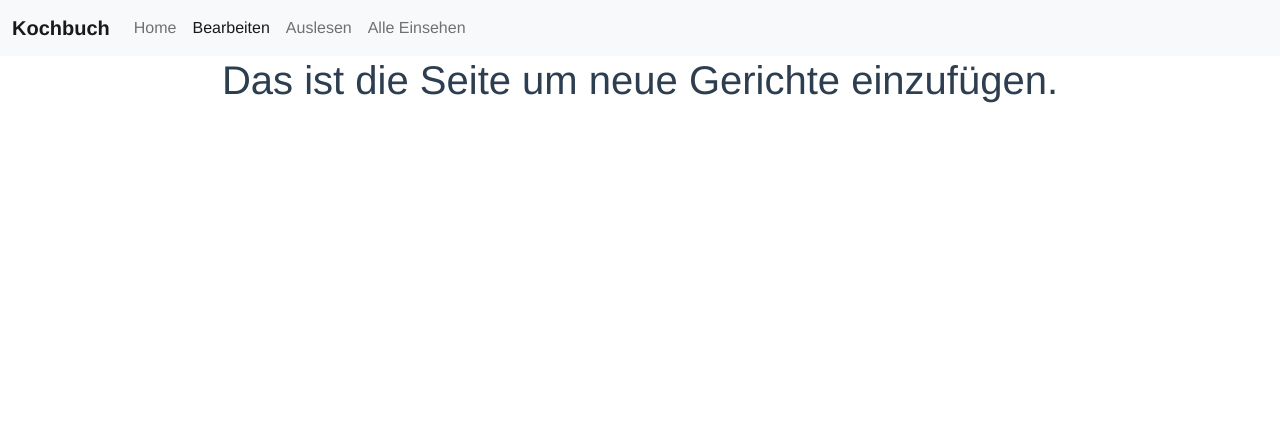
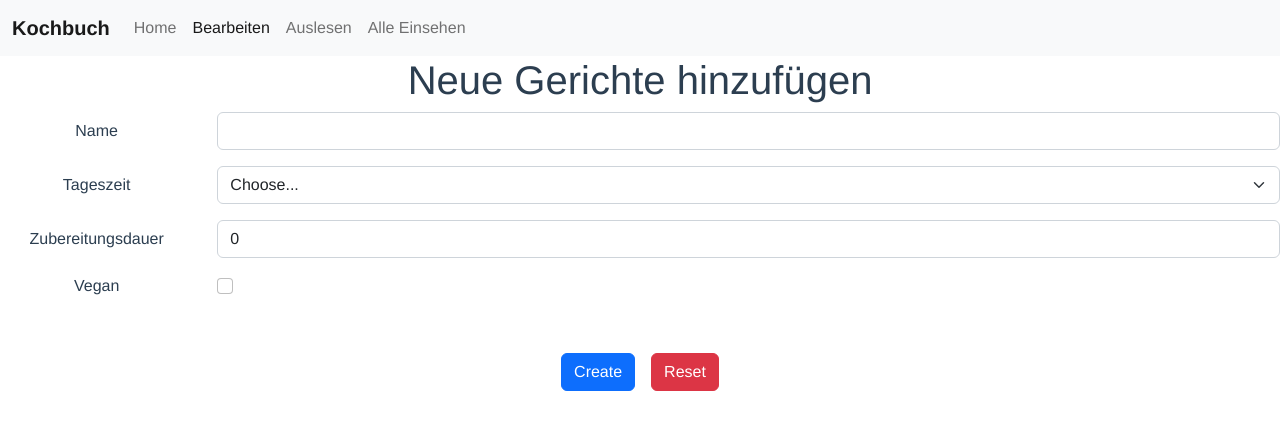
Before and after one commit to Miroslaw-Keil/WebTech_Projekt_Frontend, a Vue app: page /bearbeiten in a window 1280 px wide. Shown: the top 430 px of the page. Built offline with nearby package versions, Linux system fonts and the light colour scheme.

Commit message:
Suchfunktion und createGericht

```diff
--- a/src/views/AlleEinsehenView.vue
+++ b/src/views/AlleEinsehenView.vue
@@ -1,14 +1,5 @@
 <template>
-  <br>
-  <div class="input-group mb-3">
-    <input type="text" class="form-control" placeholder="ID" aria-label="Recipient's username" aria-describedby="button-addon2">
-    <input type="text" class="form-control" placeholder="Name" aria-label="Recipient's username" aria-describedby="button-addon2">
-    <input type="text" class="form-control" placeholder="Tageszeit" aria-label="Recipient's username" aria-describedby="button-addon2">
-    <input type="text" class="form-control" placeholder="Vegan" aria-label="Recipient's username" aria-describedby="button-addon2">
-    <input type="text" class="form-control" placeholder="Zubereitungsdauer" aria-label="Recipient's username" aria-describedby="button-addon2">
-    <button class="btn btn-outline-secondary" type="button" id="button-addon2">Search</button>
-  </div>
-  <br>
+  <div><h1>Alle verfügbaren Gerichte</h1></div>
   <div>
     <table class="table table-striped">
       <thead>
--- a/src/views/AuslesenView.vue
+++ b/src/views/AuslesenView.vue
@@ -1,12 +1,80 @@
 <template>
   <div class="extract">
-    <h1>Das ist die Seite um sich ein Gericht ausgeben zu lassen.</h1>
+    <h1>Test Seite um nach Gerichten zu suchen.</h1>
+  </div>
+  <div class="input-group mb-3">
+    <input type="number" class="form-control" placeholder="ID" aria-label="Recipient's username" aria-describedby="button-addon2" v-model="id">
+    <button :disabled="id === undefined || id === ''" @click="getGerichtByID" class="btn btn-outline-secondary" type="button" id="button-addon2">Get by ID</button>
+  </div>
+  <div>
+    <table class="table table-striped">
+      <thead>
+      <tr>
+        <th>ID</th>
+        <th>Name</th>
+        <th>Tageszeit</th>
+        <th>Vegan</th>
+        <th>Zubereitungsdauer</th>
+      </tr>
+      </thead>
+      <tbody>
+      <tr v-if="gerichte.length === 0">
+      </tr>
+      <tr v-for="gericht in gerichte" :key="gericht.id">
+        <td>{{gericht.id}}</td>
+        <td>{{gericht.name}}</td>
+        <td>{{gericht.tageszeit}}</td>
+        <td>{{gericht.vegan ? 'vegan' : 'nicht vegan'}}</td>
+        <td>{{gericht.zubereitungsdauer}}</td>
+      </tr>
+      </tbody>
+    </table>
   </div>
 </template>
 
 <script>
 export default {
-  name: 'AuslesenView'
+  name: 'AuslesenView',
+  data () {
+    return {
+      gerichte: [],
+      id: null
+    }
+  },
+
+  methods: {
+    getGerichtByID() {
+      this.gerichte = []
+
+      const endpoint = 'http://localhost:8080/api/v1/gerichte/' + this.id
+      const requestOptions = {
+        method: 'GET',
+        redirect: 'follow'
+      }
+
+      fetch(endpoint, requestOptions)
+        .then(response => response.json())
+        .then(gericht => {
+          this.gerichte.push(gericht)
+        })
+        .catch(error => console.log('error', error))
+    }
+  },
+
+  mounted () {
+    const endpoint = 'http://localhost:8080/api/v1/gerichte/'
+    const requestOptions = {
+      method: 'GET',
+      redirect: 'follow'
+    }
+
+    fetch(endpoint, requestOptions)
+      .then(response => response.json())
+      .then(result => result.forEach(gericht => {
+        this.gerichte.push(gericht)
+      }))
+      .catch(error => console.log('error', error))
+  }
 }
 </script>
 
--- a/src/views/EinfuegenView.vue
+++ b/src/views/EinfuegenView.vue
@@ -1,15 +1,95 @@
 <template>
   <div class="insert">
-    <h1>Das ist die Seite um neue Gerichte einzufügen.</h1>
+    <h1>Neue Gerichte hinzufügen</h1>
   </div>
   <div>
-
+    <form>
+      <div class="row mb-3">
+        <label for="name" class="col-sm-2 col-form-label">Name</label>
+        <div class="col-sm-10">
+          <input type="text" class="form-control" id="name" v-model="name">
+        </div>
+      </div>
+      <div class="row mb-3">
+        <label for="tageszeit" class="col-sm-2 col-form-label">Tageszeit</label>
+        <div class="col-sm-10">
+          <select id="tageszeit" class="form-select" v-model="tageszeit" required>
+            <option value="" selected disabled>Choose...</option>
+            <option value="Morgen">Morgen</option>
+            <option value="Mittag">Mittag</option>
+            <option value="Abend">Abend</option>
+          </select>
+        </div>
+        <div class="invalid-feedback">
+          Please select a valid gender.
+        </div>
+      </div>
+      <div class="row mb-3">
+        <label for="zubereitungsdauer" class="col-sm-2 col-form-label">Zubereitungsdauer</label>
+        <div class="col-sm-10">
+          <input type="number" class="form-control" id="zubereitungsdauer" v-model="zubereitungsdauer">
+        </div>
+      </div>
+      <fieldset class="row mb-3">
+        <legend class="col-form-label col-sm-2 pt-0">Vegan</legend>
+        <div class="col-sm-10">
+          <div class="form-check">
+            <input class="form-check-input" type="checkbox" id="gridCheck1" v-model="vegan">
+          </div>
+        </div>
+      </fieldset>
+      <div v-if="this.serverValidationMessages">
+        <ul>
+          <li v-for="(message, index) in serverValidationMessages" :key="index" style="color: red">
+            {{ message }}
+          </li>
+        </ul>
+      </div>
+      <div class="mt-5">
+        <button class="btn btn-primary me-3" type="submit" @click.prevent="createGericht">Create</button>
+        <button class="btn btn-danger" type="reset">Reset</button>
+      </div>
+    </form>
   </div>
 </template>
 
 <script>
 export default {
-  name: 'EinfügenView'
+  name: 'EinfügenView',
+  data() {
+    return {
+      name: '',
+      tageszeit: '',
+      vegan: false,
+      zubereitungsdauer: 0,
+      serverValidationMessages: []
+    }
+  },
+  emits: ['created'],
+  methods: {
+    createGericht() {
+      const endpoint = 'http://localhost:8080/api/v1/gerichte'
+
+      const headers = new Headers()
+      headers.append('Content-Type', 'application/json')
+
+      const gericht = JSON.stringify({
+        name: this.name,
+        tageszeit: this.tageszeit,
+        vegan: this.vegan,
+        zubereitungsdauer: this.zubereitungsdauer
+      })
+
+      const requestOptions = {
+        method: 'POST',
+        headers: headers,
+        body: gericht,
+        redirect: 'follow'
+      }
+      fetch(endpoint, requestOptions)
+        .catch(error => console.log('error' + error))
+    }
+  }
 }
 </script>
 
```
